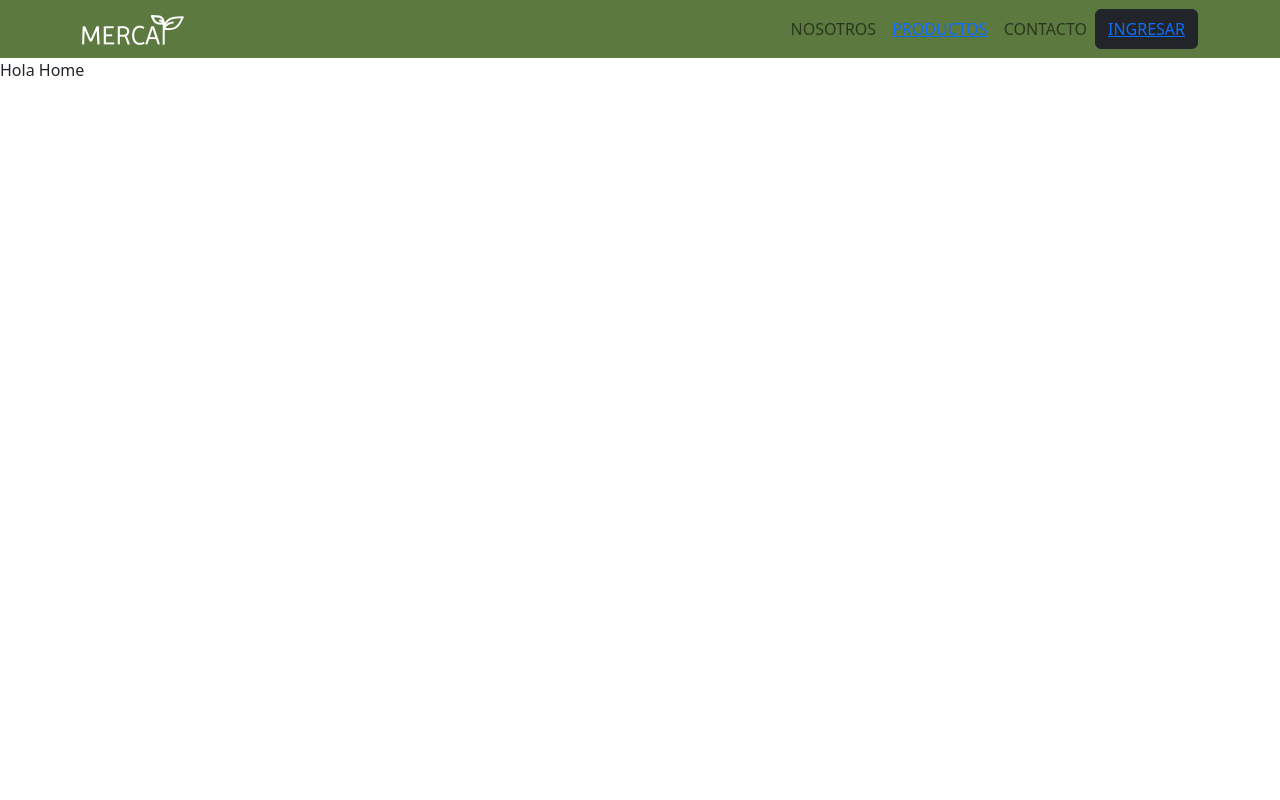
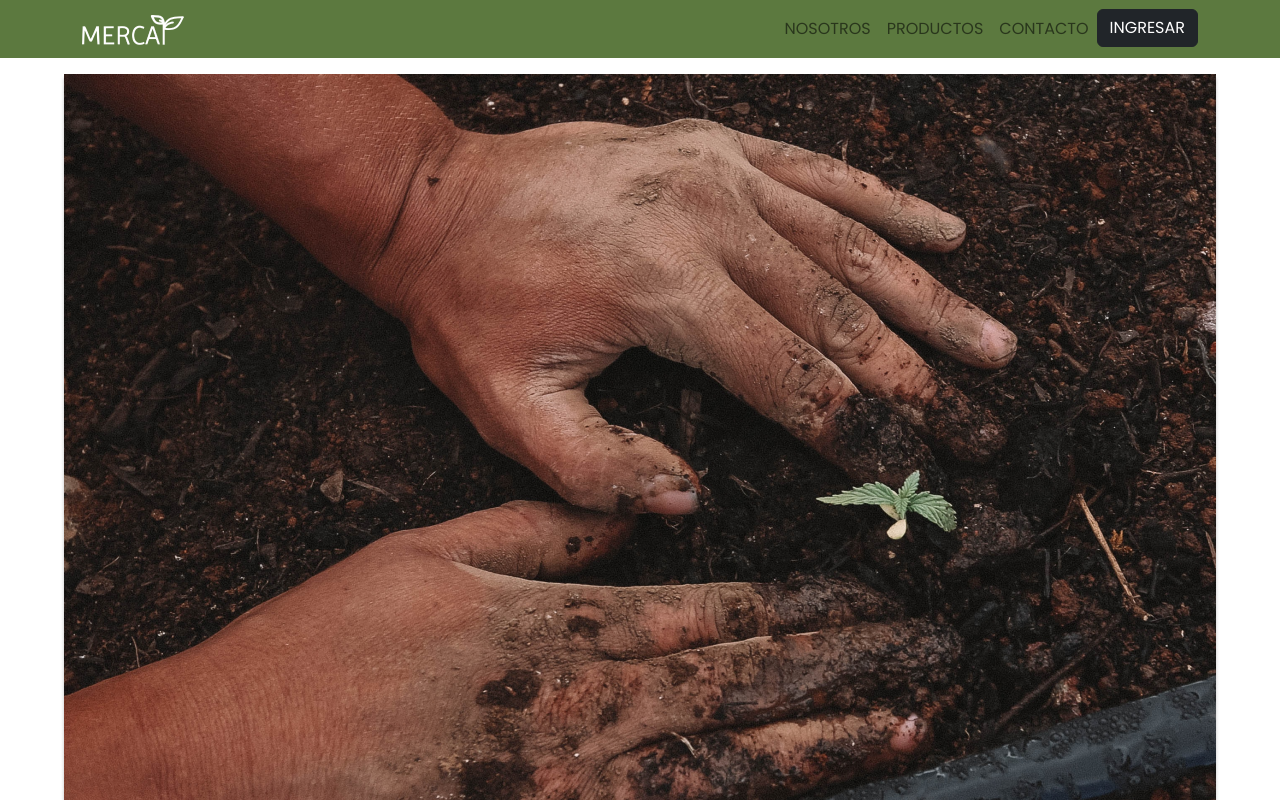
Before and after one commit to lorejls/Proyecto-3--e-commerce, a React (Create React App) app in the folder client/: page / in a window 1280 px wide. Shown: the top 800 px of the page. Built offline with nearby package versions, Linux system fonts and the light colour scheme.

Commit message:
respaldo

```diff
--- a/client/package.json
+++ b/client/package.json
@@ -17,6 +17,7 @@
     "react-bootstrap": "^2.7.2",
     "react-dom": "^18.2.0",
     "react-favicon": "^2.0.3",
+    "react-icons": "^4.8.0",
     "react-router-dom": "^6.10.0",
     "react-scripts": "5.0.1",
     "reactstrap": "^9.1.6",
--- a/client/src/App.css
+++ b/client/src/App.css
@@ -1,3 +1,54 @@
+@import url('https://fonts.googleapis.com/css2?family=Poppins:ital,wght@0,100;0,300;0,400;0,500;0,600;0,700;0,800;1,200&display=swap');
+
+*{
+  margin: 0;
+  padding: 0;
+  box-sizing: border-box;
+  font-family: 'Poppins', sans-serif;
+}
+
+.App{
+  width: 100%;
+  display: flex;
+  flex-direction: column;
+  align-items: center;
+}
 .navbar{
+  width: 100%;
   background-color: #5C793F;
 }
+.container{
+  width: 90%;
+  display: flex;
+}
+.main-container{
+  margin-top: 1rem;
+  width: 90%;
+  display: flex;
+  flex-direction: column;
+  align-items: center;
+  text-align: center;
+
+}
+.buttons-large{
+  width: 100%;
+  display: flex;
+  flex-direction: column;
+  align-items: center;
+}
+.black{
+  width: 100%;
+  background-color: black;
+  color: white;
+}
+.white{
+  width: 100%;
+  background-color:  white;
+  color: black;
+  font-weight: 600;
+  border: solid black 0.1rem;
+  margin-top: 1rem;
+}
+.large{
+  width: 100%;
+}
--- a/client/src/components/footer.jsx
+++ b/client/src/components/footer.jsx
@@ -1,9 +1,11 @@
-import React from 'react';
+import React from 'react'
 
-const Footer = ()=>{
-
+const Footer = () => {
+  return (
+    <div>
+        <h1>Este es el Footer</h1>
+    </div>
+  )
 }
 
-
-
-export default Footer;
+export default Footer
--- a/client/src/components/home.jsx
+++ b/client/src/components/home.jsx
@@ -1,9 +1,13 @@
 import React from 'react';
+import Banner from '../components/img/Banner.png'
+
 
 const Home = ()=>{
 
     return (
-        <div>Hola Home</div>
+        <div className="main-container">
+            <img src={Banner} alt="manos de hombre cultivando" />
+        </div>
     )
 }
 
--- /dev/null
+++ b/client/src/components/logout.jsx
@@ -0,0 +1,22 @@
+import React, {useEffect} from 'react'
+
+const Logout = () => {
+    localStorage.removeItem('token')
+    localStorage.removeItem('role')
+    localStorage.removeItem('companyName')
+    localStorage.removeItem('name')
+
+    useEffect(()=>{
+        setTimeout(()=>{
+            window.location.href='/'
+        }, 2000)
+    }
+
+    )
+
+  return (
+    <div>Esperamos verte pronto!</div>
+  )
+}
+
+export default Logout
--- a/client/src/components/modifyProfile.jsx
+++ b/client/src/components/modifyProfile.jsx
@@ -26,7 +26,12 @@ const ModifyProfile = () => {
   };
 
   const getUser = async () => {
-    const response = await axios.get("http://localhost:5000/api/user_profile");
+    const response = await axios.get("http://localhost:5000/api/user_profile", {
+      headers: {
+        Authorization: token,
+      },
+    });
+    console.log(response)
     setUser(response.data.user);
   };
 
--- a/client/src/components/navBar.jsx
+++ b/client/src/components/navBar.jsx
@@ -6,6 +6,7 @@ import NavDropdown from "react-bootstrap/NavDropdown";
 import Logo1 from "./img/LOGO-white.png";
 import Button from "react-bootstrap/Button";
 import { Link } from "react-router-dom";
+import {BsArrowBarRight} from 'react-icons/bs'
 
 const HeaderNav = () => {
   const [role, setRole] = useState(null);
@@ -24,7 +25,7 @@ const HeaderNav = () => {
   const companyName = localStorage.getItem("companyName");
 
   return (
-    <div>
+    <div className="App">
       {role == 0 && (
         <Navbar className="navbar">
           <Container>
@@ -49,22 +50,22 @@ const HeaderNav = () => {
             <Navbar.Toggle aria-controls="responsive-navbar-nav" />
             <Navbar.Collapse id="responsive-navbar-nav">
               <Nav className="me-auto">
-                <Nav.Link href="/my-profile">MI PERFIL</Nav.Link>
-                <Nav.Link href="/my-products">MIS PRODUCTOS</Nav.Link>
-                <Nav.Link href="#pricing">CONTACTO</Nav.Link>
-                <NavDropdown
+                <Nav.Link className='text-white' href="/my-profile">MI PERFIL</Nav.Link>
+                <Nav.Link className='text-white' href="/my-products">MIS PRODUCTOS</Nav.Link>
+                <Nav.Link className='text-white' href="#pricing">FAQ</Nav.Link>
+                <Nav.Link className='text-white' href="#pricing">CONTACTO</Nav.Link>
+                {/* <NavDropdown
                   className="submenu"
                   title="IDIOMA"
-                  id="collasible-nav-dropdown"
-                >
+                  id="collasible-nav-dropdown">
                   <NavDropdown.Item href="#action/3.1">
                     CASTELLANO
                   </NavDropdown.Item>
                   <NavDropdown.Item href="#action/3.2">INGLÉS</NavDropdown.Item>
-                </NavDropdown>
+                </NavDropdown> */}
               </Nav>
               <Nav>
-                <Nav.Link href="#deets">SALIR</Nav.Link>
+                <Nav.Link className='text-white' href="/logout">SALIR <BsArrowBarRight/></Nav.Link>
               </Nav>
             </Navbar.Collapse>
           </Container>
@@ -87,13 +88,10 @@ const HeaderNav = () => {
             </Navbar.Brand>
             <Nav className="nav">
               <Nav.Link href="#home">NOSOTROS</Nav.Link>
-              <Nav.Link href="#features">
-                <Link to={"/productos"}>PRODUCTOS</Link>
-              </Nav.Link>
+              <Nav.Link href="/productos">PRODUCTOS</Nav.Link>
               <Nav.Link href="#pricing">CONTACTO</Nav.Link>
-              <Button variant="dark">
-                <Link to={"/login"}>INGRESAR</Link>
-              </Button>
+              <Link to={"/login"}><Button variant="dark">INGRESAR</Button>
+              </Link>
             </Nav>
           </Container>
         </Navbar>
--- a/client/src/components/pages/pages.jsx
+++ b/client/src/components/pages/pages.jsx
@@ -12,6 +12,7 @@ import ModifyProduct from '../modifyProduct';
 import ModifyProfile from '../modifyProfile';
 import PersonalHome from '../personalHome';
 import MyProfile from '../myProfile';
+import Logout from '../logout';
 
 
 const Pages = () => {
@@ -29,6 +30,7 @@ const Pages = () => {
         <Route path='/modify-product/:productId' element={<ModifyProduct/>}/>
         <Route path='/modify-profile' element={<ModifyProfile/>}/>
         <Route path='/my-profile' element={<MyProfile/>}/>
+        <Route path='/logout' element={<Logout/>}/>
       </Routes>
   );
 }
--- a/client/src/components/personalHome.jsx
+++ b/client/src/components/personalHome.jsx
@@ -25,7 +25,7 @@ const PersonalHome = () => {
   console.log(user);
 
   return (
-    <div>
+    <div className="main-container">
       {role == 0 && (
         <div>
           <h1>
@@ -36,13 +36,15 @@ const PersonalHome = () => {
         </div>
       )}
       {role == 1 && (
-        <div>
+        <div className="main-container">
           <h1>Hola {user.companyName}</h1>
-          <p>
-            Te damos la bienvenida a MERCAT, comienza a vender tus productos
+          <p className="text-black big">
+          Comienza a vender con MERCAT, te ayudamos en el proceso.
           </p>
-          <Button  className='btn btn-dark' ><Link to={'/new-products'}>Crear un producto</Link></Button>
-          <Button className='btn btn-secudary'><Link to={'/my-products'}>Ver mis productos</Link></Button>
+          <div className="buttons-large">
+          <Link to={'/new-products'}><Button  className='btn black large' >Crear un producto</Button></Link>
+          <Link to={'/my-products'}><Button className='btn white large'>Ver mis productos</Button></Link>
+          </div>
         </div>
       )}
       {role == 2 && (
--- a/client/src/index.js
+++ b/client/src/index.js
@@ -7,11 +7,11 @@ import reportWebVitals from './reportWebVitals';
 
 const root = ReactDOM.createRoot(document.getElementById('root'));
 root.render(
-  <React.StrictMode>
+  // <React.StrictMode>
     <BrowserRouter>
     <App />
     </BrowserRouter>
-  </React.StrictMode>
+  // </React.StrictMode>
 );
 
 // If you want to start measuring performance in your app, pass a function
```
Also changed, not shown: client/src/components/img/Banner.png (added), 1 other file (tests, documents, lock files or other folders).
